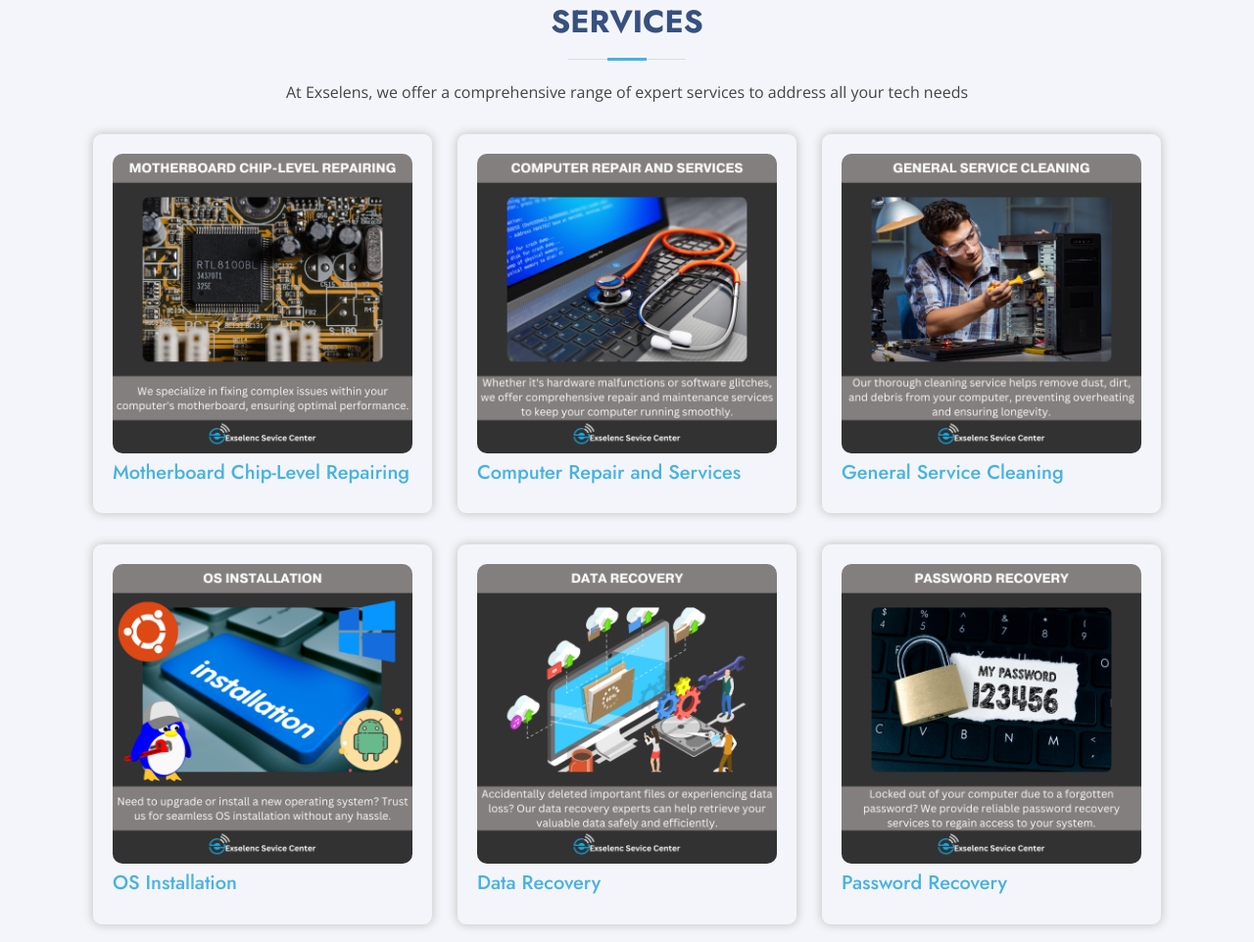
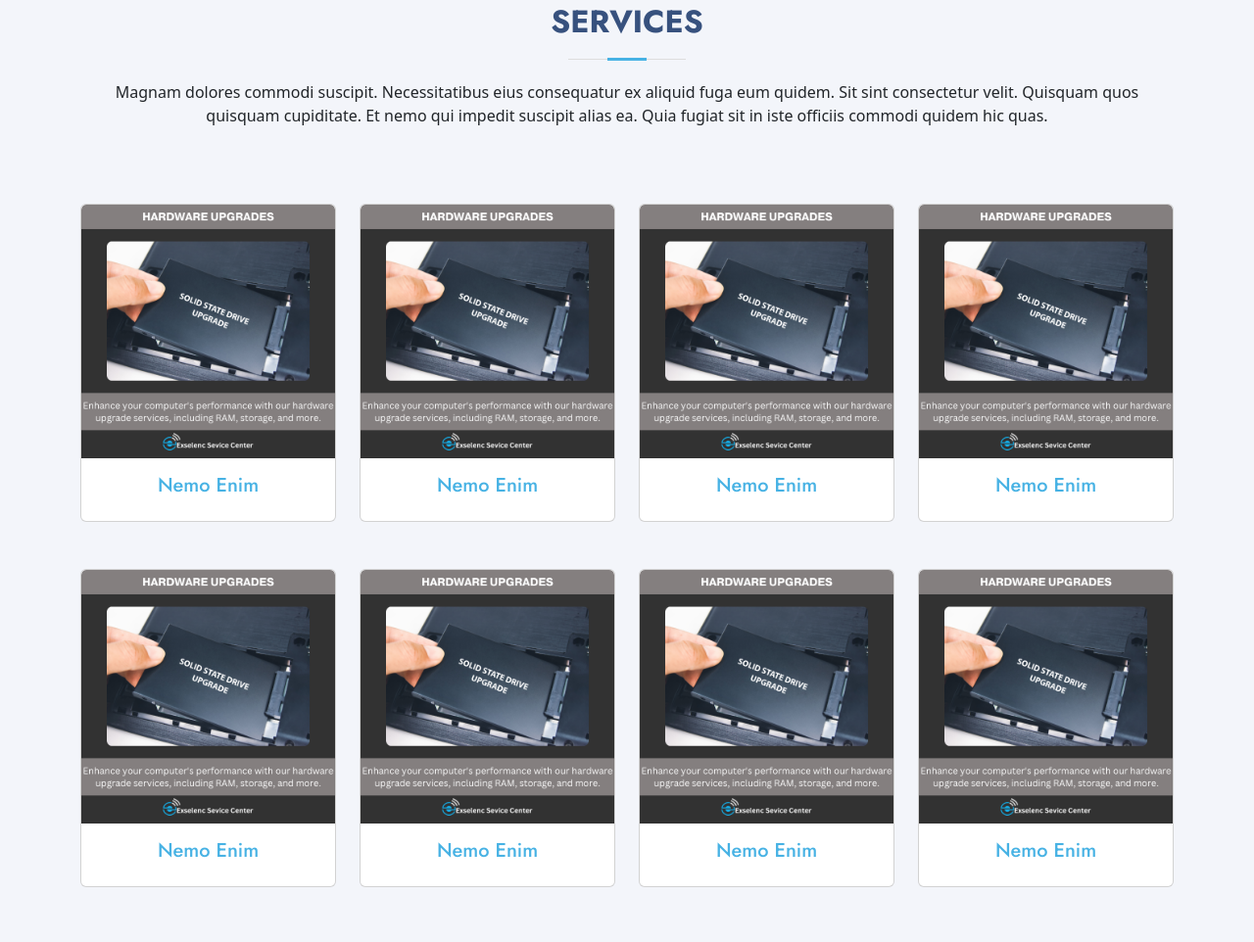
Before and after one commit to gokulmunusamy/exselens, a plain HTML site: page index.html in a window 1280 px wide. Shown: the part 930-1892 px from the top of the page at 98% size. Drawn offline with nearby package versions, Linux system fonts and the light colour scheme.

Commit message:
Exselens Service and Cliens Section Redesigns v1

```diff
--- a/assets/css/style.css
+++ b/assets/css/style.css
@@ -5,47 +5,25 @@
 * Author: BootstrapMade.com
 * License: https://bootstrapmade.com/license/
 */
+.card {
+  position: relative;
+  overflow: hidden;
+  transition: transform 0.3s ease;
+}
+
+.card:hover {
+  transform: scale(1.2);
+}
+
+.card-title{
+  text-align: center;
+ color: #47b2e4;
+}
 
 /*--------------------------------------------------------------
 # General
 --------------------------------------------------------------*/
-.card-box {
-  border: 1px solid #ddd;
-  padding: 20px;
-  box-shadow: 0px 0px 10px 0px #c5c5c5;
-  margin-bottom: 30px;
-  float: left;
-  border-radius: 10px;
-}
-.card-box .card-thumbnail {
-  max-height: 500px;
-  overflow: hidden;
-  border-radius: 10px;
-
-}
-.card-box .card-thumbnail:hover {
-  transform: scale(1.2);
-  transition: 1s;
-}
-.card-box h3 a {
-  font-size: 20px;
-  text-decoration: none;
-}
-
-body {
-  font-family: "Open Sans", sans-serif;
-  color: #444444;
-}
-
-a {
-  color: #47b2e4;
-  text-decoration: none;
-}
-
-a:hover {
-  color: #73c5eb;
-  text-decoration: none;
-}
+
 
 h1,
 h2,
--- a/sections/services.html
+++ b/sections/services.html
@@ -3,116 +3,97 @@
 
       <div class="section-title">
         <h2>Services</h2>
-        <p>At Exselens, we offer a comprehensive range of expert services to address all your tech needs</p>
+        <p>Magnam dolores commodi suscipit. Necessitatibus eius consequatur ex aliquid fuga eum quidem. Sit sint consectetur velit. Quisquam quos quisquam cupiditate. Et nemo qui impedit suscipit alias ea. Quia fugiat sit in iste officiis commodi quidem hic quas.</p>
       </div>
 
-
-            <!-- Bootstrap 5 card box -->
-            <div class="container">
       <div class="row">
 
-              <div class="col-md-6 col-lg-4">
-                <!-- Bootstrap 5 card box -->
-                <div class="card-box">
-                    <div class="card-thumbnail">
-                        <img src="./assets/img/services/Exselens Service Images (1).png" class="img-fluid" alt="">
+        <div class="col-xl-3 col-md-6 d-flex align-items-stretch mt-5 mt-xl-6" data-aos="zoom-in" data-aos-delay="400">
+            <div class="card" style="width: 18rem;">
+                <img src="./assets/img/services/Exselens Service Images (8).png" class="card-img-top" alt="Service Image">
+                <div class="card-body">
+                    <h5 class="card-title">Nemo Enim</h5>
                 </div>
-                    <h3><a href="#" class="mt-2" style="color: #47b2e4;">Motherboard Chip-Level Repairing</a></h3>
-
             </div>
         </div>
 
-            <div class="col-md-6 col-lg-4">
-              <!-- Bootstrap 5 card box -->
-              <div class="card-box">
-                  <div class="card-thumbnail">
-                      <img src="./assets/img/services/Exselens Service Images (2).png" class="img-fluid" alt="">
+        <div class="col-xl-3 col-md-6 d-flex align-items-stretch mt-5 mt-xl-6" data-aos="zoom-in" data-aos-delay="400">
+            <div class="card" style="width: 18rem;">
+                <img src="./assets/img/services/Exselens Service Images (8).png" class="card-img-top" alt="Service Image">
+                <div class="card-body">
+                    <h5 class="card-title">Nemo Enim</h5>
                 </div>
-                  <h3><a href="#" class="mt-2" style="color: #47b2e4;">Computer Repair and Services</a></h3>
-
             </div>
         </div>
 
-          <div class="col-md-6 col-lg-4">
-            <!-- Bootstrap 5 card box -->
-            <div class="card-box">
-                <div class="card-thumbnail">
-                    <img src="./assets/img/services/Exselens Service Images (3).png" class="img-fluid" alt="">
+        <div class="col-xl-3 col-md-6 d-flex align-items-stretch mt-5 mt-xl-6" data-aos="zoom-in" data-aos-delay="400">
+            <div class="card" style="width: 18rem;">
+                <img src="./assets/img/services/Exselens Service Images (8).png" class="card-img-top" alt="Service Image">
+                <div class="card-body">
+                    <h5 class="card-title">Nemo Enim</h5>
                 </div>
-                <h3><a href="#" class="mt-2" style="color: #47b2e4;">General Service Cleaning</a></h3>
-
             </div>
         </div>
 
-        <div class="col-md-6 col-lg-4">
-          <!-- Bootstrap 5 card box -->
-          <div class="card-box">
-              <div class="card-thumbnail">
-                  <img src="./assets/img/services/Exselens Service Images (4).png" class="img-fluid" alt="">
+        <div class="col-xl-3 col-md-6 d-flex align-items-stretch mt-5 mt-xl-6" data-aos="zoom-in" data-aos-delay="400">
+            <div class="card" style="width: 18rem;">
+                <img src="./assets/img/services/Exselens Service Images (8).png" class="card-img-top" alt="Service Image">
+                <div class="card-body">
+                    <h5 class="card-title">Nemo Enim</h5>
                 </div>
-              <h3><a href="#" class="mt-2" style="color: #47b2e4;">OS Installation</a></h3>
-
-          </div>
-      </div>
-
-      <div class="col-md-6 col-lg-4">
-        <!-- Bootstrap 5 card box -->
-        <div class="card-box">
-            <div class="card-thumbnail">
-                <img src="./assets/img/services/Exselens Service Images (5).png" class="img-fluid" alt="">
-            </div>
-            <h3><a href="#" class="mt-2" style="color: #47b2e4;">Data Recovery</a></h3>
-
             </div>
         </div>
 
 
-    <div class="col-md-6 col-lg-4">
-      <!-- Bootstrap 5 card box -->
-      <div class="card-box">
-          <div class="card-thumbnail">
-              <img src="./assets/img/services/Exselens Service Images (6).png" class="img-fluid" alt="">
+        <div class="col-xl-3 col-md-6 d-flex align-items-stretch mt-5 mt-xl-6" data-aos="zoom-in" data-aos-delay="400">
+            <div class="card" style="width: 18rem;">
+                <img src="./assets/img/services/Exselens Service Images (8).png" class="card-img-top" alt="Service Image">
+                <div class="card-body">
+                    <h5 class="card-title">Nemo Enim</h5>
                 </div>
-          <h3><a href="#" class="mt-2" style="color: #47b2e4;">Password Recovery</a></h3>
-      </div>
-  </div>
-
-  <div class="col-md-6 col-lg-4">
-    <!-- Bootstrap 5 card box -->
-    <div class="card-box">
-        <div class="card-thumbnail">
-            <img src="./assets/img/services/Exselens Service Images (7).png" class="img-fluid" alt="">
-        </div>
-        <h3><a href="#" class="mt-2" style="color: #47b2e4;">Password Removal</a></h3>
-
-    </div>
-</div>
-
-<div class="col-md-6 col-lg-4">
-  <!-- Bootstrap 5 card box -->
-  <div class="card-box">
-      <div class="card-thumbnail">
-          <img src="./assets/img/services/Exselens Service Images (8).png" class="img-fluid" alt="">
-      </div>
-      <h3><a href="#" class="mt-2" style="color: #47b2e4;">Hardware Upgrades</a></h3>
-
             </div>
         </div>
 
 
-<div class="col-md-6 col-lg-4">
-  <!-- Bootstrap 5 card box -->
-  <div class="card-box">
-      <div class="card-thumbnail">
-          <img src="./assets/img/services/Exselens Service Images (9).png" class="img-fluid" alt="">
+        <div class="col-xl-3 col-md-6 d-flex align-items-stretch mt-5 mt-xl-6" data-aos="zoom-in" data-aos-delay="400">
+            <div class="card" style="width: 18rem;">
+                <img src="./assets/img/services/Exselens Service Images (8).png" class="card-img-top" alt="Service Image">
+                <div class="card-body">
+                    <h5 class="card-title">Nemo Enim</h5>
                 </div>
-      <h3><a href="#" class="mt-2" style="color: #47b2e4;">Virus and Malware Removal</a></h3>
+            </div>
+        </div>
 
+
+        <div class="col-xl-3 col-md-6 d-flex align-items-stretch mt-5 mt-xl-6" data-aos="zoom-in" data-aos-delay="400">
+            <div class="card" style="width: 18rem;">
+                <img src="./assets/img/services/Exselens Service Images (8).png" class="card-img-top" alt="Service Image">
+                <div class="card-body">
+                    <h5 class="card-title">Nemo Enim</h5>
+                </div>
+            </div>
+        </div>
+
+
+        <div class="col-xl-3 col-md-6 d-flex align-items-stretch mt-5 mt-xl-6" data-aos="zoom-in" data-aos-delay="400">
+            <div class="card" style="width: 18rem;">
+                <img src="./assets/img/services/Exselens Service Images (8).png" class="card-img-top" alt="Service Image">
+                <div class="card-body">
+                    <h5 class="card-title">Nemo Enim</h5>
+                </div>
             </div>
         </div>
 
 
 
 
+
+
+
+
+
+
       </div>
+
     </div>
+  </section><!-- End Services Section -->
```
Lines whose indentation alone changed are shown as unchanged.
